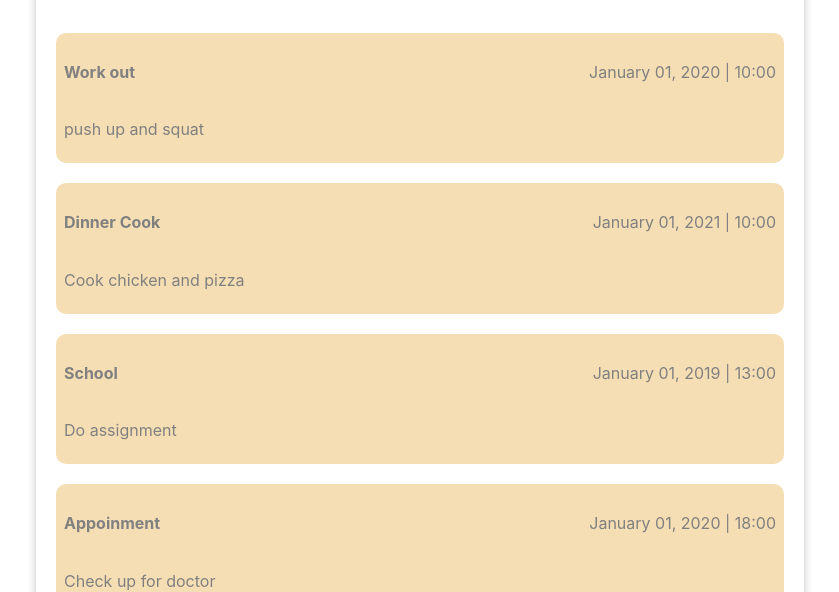
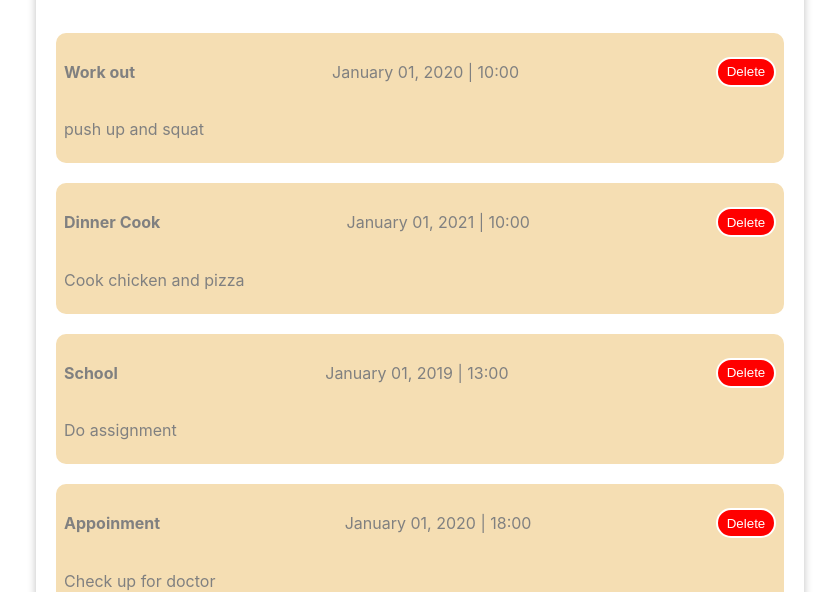
Before and after one commit to joshuaochia/todo-react-app, a React (Create React App) app: page / in a window 1280 px wide. Shown: the part 155-747 px from the top of the page, without its empty margins (220-1059 px from the left). Built offline with nearby package versions, Linux system fonts and the light colour scheme.

Commit message:
add delete feature

```diff
--- a/src/components/Tasks/TaskItem.css
+++ b/src/components/Tasks/TaskItem.css
@@ -16,3 +16,12 @@
     justify-content: space-between;
     align-items: center;
   }
+
+.delete-item{
+  background-color: red;
+  border: 2px solid white;
+  border-radius: 15px;
+  color: white;
+  width: 60px;
+  height: 30px;
+}
--- a/src/components/Tasks/TaskItem.js
+++ b/src/components/Tasks/TaskItem.js
@@ -6,14 +6,23 @@ const TaskItem = (props) => {
   const year = props.item.when.date.getFullYear();
   const time = props.item.when.time;
 
+  const deleteHandler = (e) => {
+    const taskItem = e.target.closest(".task-item").dataset.id;
+
+    props.deleteTask(taskItem);
+  };
+
   return (
     <div>
-      <div className="task-item">
+      <div data-id={props.item.id} className="task-item">
         <div className="task-item__header">
           <h4>{props.item.title}</h4>
           <p>
             {month} {day}, {year} | {time}
           </p>
+          <button onClick={deleteHandler} className="delete-item">
+            Delete
+          </button>
         </div>
         <div className="task_item__body">
           <p>{props.item.description}</p>
--- a/src/components/Tasks/Tasks.js
+++ b/src/components/Tasks/Tasks.js
@@ -5,23 +5,33 @@ import NewTask from "../NewTasks/NewTask";
 import { useState } from "react";
 
 const Tasks = (props) => {
+  /// Setting up the tasks state
   const [tasksEntered, setTasks] = useState(props.tasks);
+
+  /// Creating new task
   const NewTaskHandler = (task) => {
     setTasks((prevState) => {
       return [task, ...prevState];
     });
   };
-  const allTasks = tasksEntered.map((task) => (
-    <TaskItem key={task.id} item={task} />
-  ));
 
+  /////// Deleting specific Task
+  const deleteTaskItem = (id) => {
+    setTasks((prevState) => {
+      return [...prevState.filter((item) => item.id !== id)];
+    });
+  };
+
+  // ADDING BTN AND CANCELING
   const [isAdding, setIsAdding] = useState(false);
-
   const addTaskHandler = () => {
     setIsAdding(true);
   };
+  const cancelNewTaskBTN = () => setIsAdding(false);
 
-  const cancelNewTaskBTN = () => setIsAdding(false);
+  const allTasks = tasksEntered.map((task) => (
+    <TaskItem deleteTask={deleteTaskItem} key={task.id} item={task} />
+  ));
 
   return (
     <Card>
@@ -29,6 +39,7 @@ const Tasks = (props) => {
         <img
           src="https://lh6.ggpht.com/aiY9J8YK8Lzr7hMC7nZWlZGiBn8TF_PY7NVNy5U1i5g4zG8yEPzEZTJK2WwbWJUogg"
           className="logo"
+          alt="TO-DO APP"
         />
         {!isAdding && (
           <button onClick={addTaskHandler} className="add-task">
```
